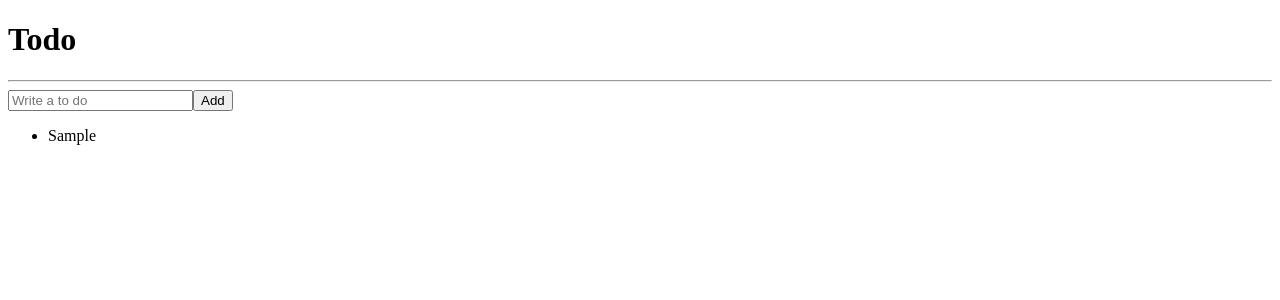
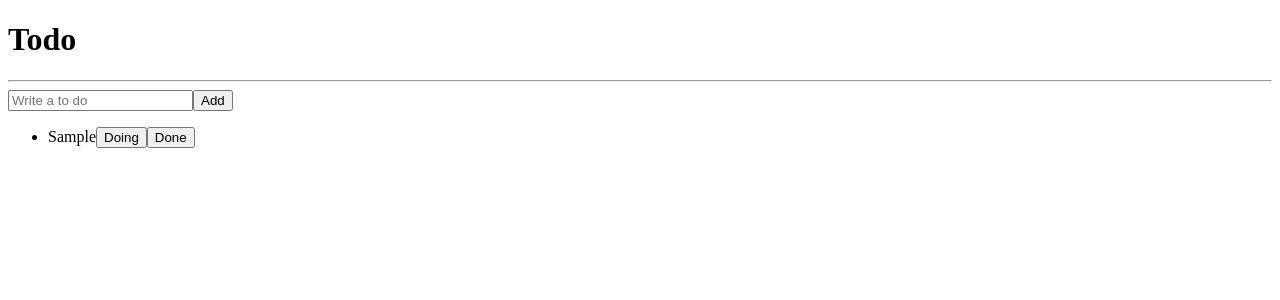
Before and after one commit to web-study-degazait/To-Do, a React (Create React App) app: page / in a window 1280 px wide. Both pictures are taken after typing "Sample" into the empty fields and a click on the button "Add". Shown: the top 300 px of the page. Built offline with nearby package versions, Linux system fonts and the light colour scheme.

Commit message:
categories

```diff
--- a/src/components/ToDo.tsx
+++ b/src/components/ToDo.tsx
@@ -1,7 +1,35 @@
-import { IToDo } from "../recoil/atom";
+import React from "react";
+import { useSetRecoilState } from "recoil";
+import { IToDo, toDoState } from "../recoil/atom";
 
-function ToDo({ text }: IToDo) {
-  return <li>{text}</li>;
+function ToDo({ text, category, id }: IToDo) {
+  const setToDos = useSetRecoilState(toDoState);
+  const onClick = (event: React.MouseEvent<HTMLButtonElement>) => {
+    const {
+      currentTarget: { name },
+    } = event;
+    console.log("i want to go", name);
+  };
+  return (
+    <li>
+      {text}
+      {category !== "DOING" && (
+        <button name="DOING" onClick={onClick}>
+          Doing
+        </button>
+      )}
+      {category !== "TO_DO" && (
+        <button name="TO_DO" onClick={onClick}>
+          To Do
+        </button>
+      )}
+      {category !== "DONE" && (
+        <button name="DONE" onClick={onClick}>
+          Done
+        </button>
+      )}
+    </li>
+  );
 }
 
 export default ToDo;
--- a/src/components/ToDoList.tsx
+++ b/src/components/ToDoList.tsx
@@ -16,7 +16,7 @@
       <CreateToDo />
       <ul>
         {toDos.map((toDo) => (
-          <ToDo {...toDo} />
+          <ToDo key={toDo.id} {...toDo} />
         ))}
       </ul>
     </div>
```
